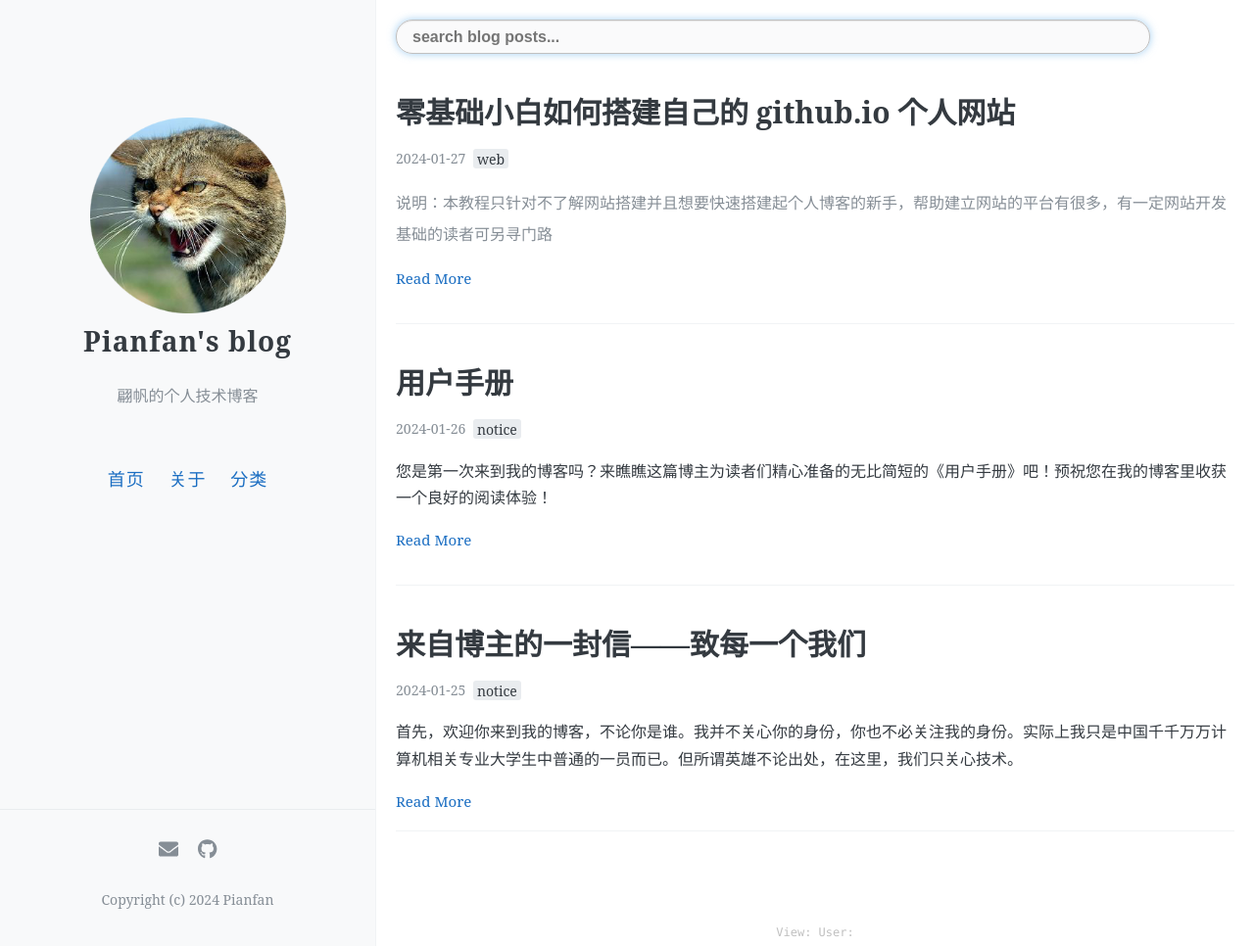
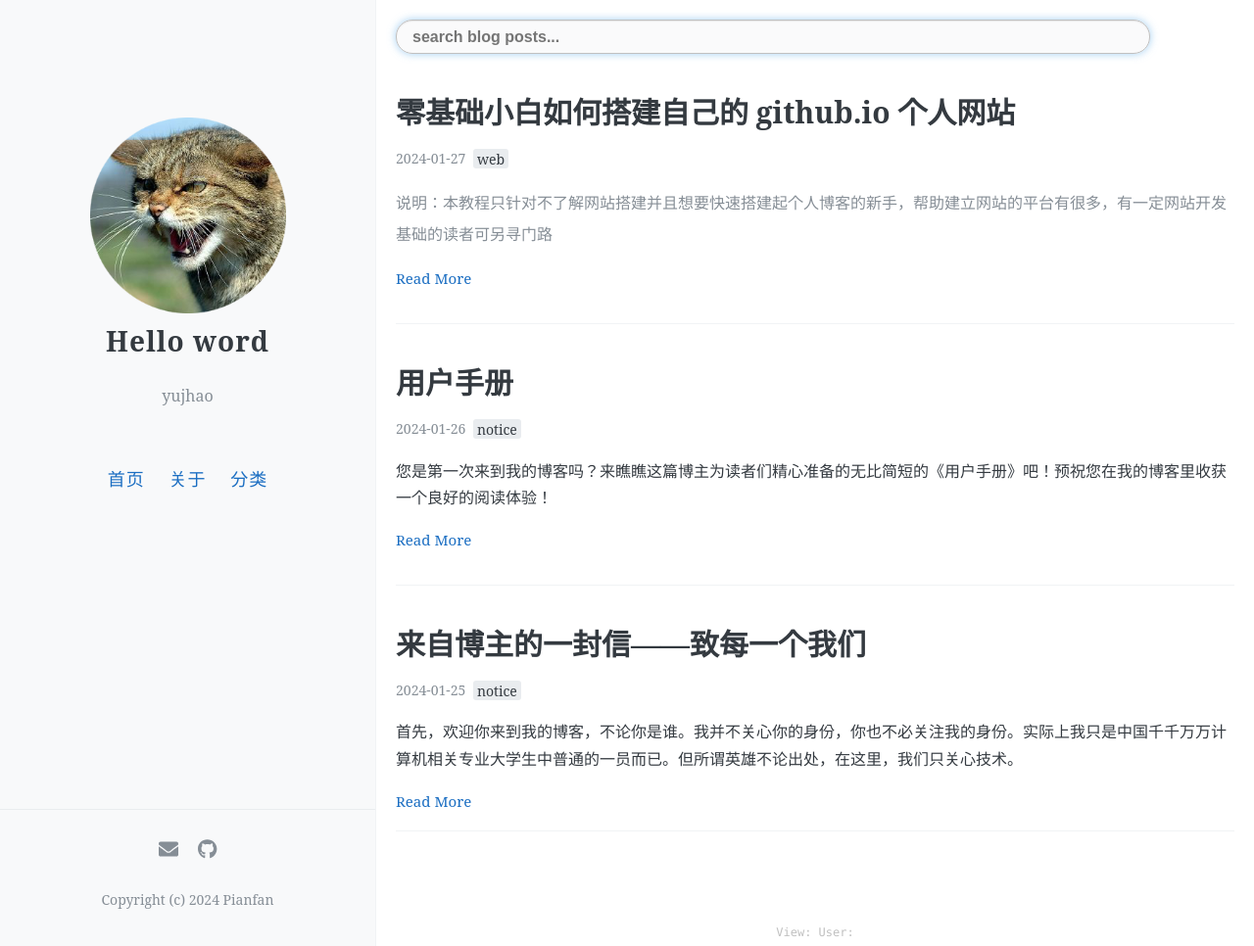
Before and after one commit to pianfan/pianfan.github.io, a Jekyll site: the page built from index.html, in a window 1280 px wide and 966 px high. Shown: the whole window at 98% size. Built offline with Jekyll 4.4.1, drawn with Linux system fonts in a browser that asks for light colours; the list of posts is cut into pages by our own code; comment, search, counter and statistics services are not loaded.

Commit message:
Update _config.yml

```diff
--- a/_config.yml
+++ b/_config.yml
@@ -1,5 +1,5 @@
-name: "Pianfan's blog"
-description: "翩帆的个人技术博客"
+name: "Hello word"
+description: "yujhao"
 
 avatar: https://pianfan.github.io/images/avatar.png
 favicon: https://pianfan.github.io/images/favicon.ico
```
